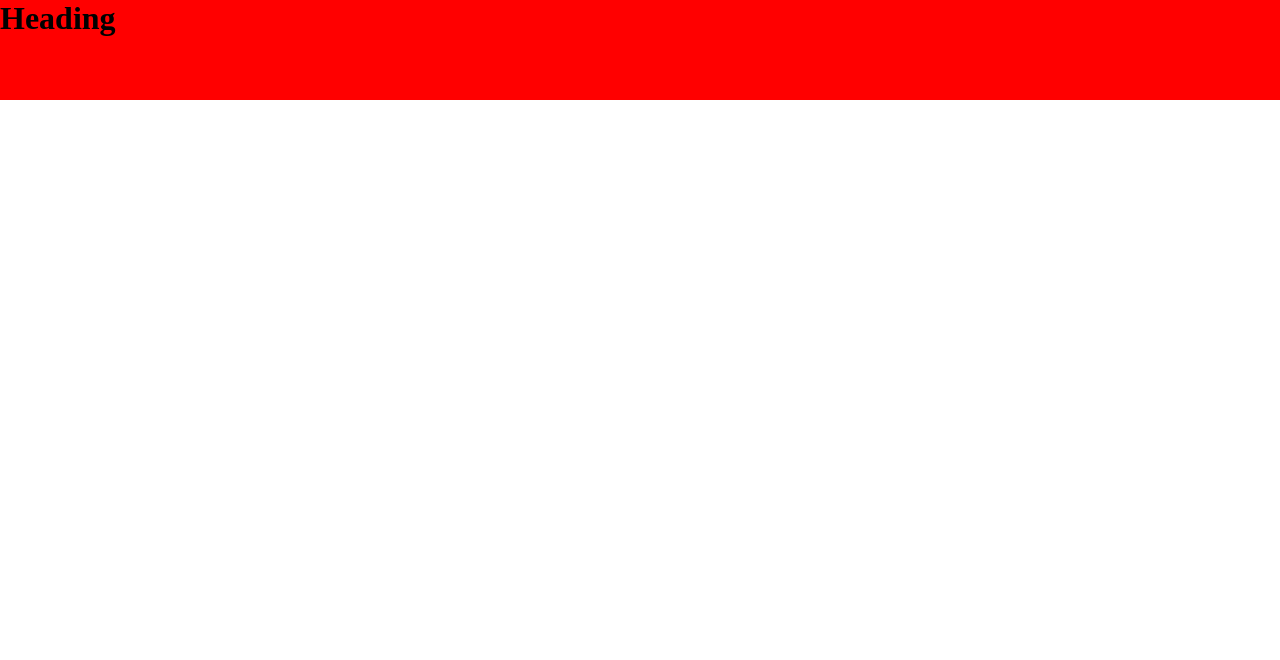
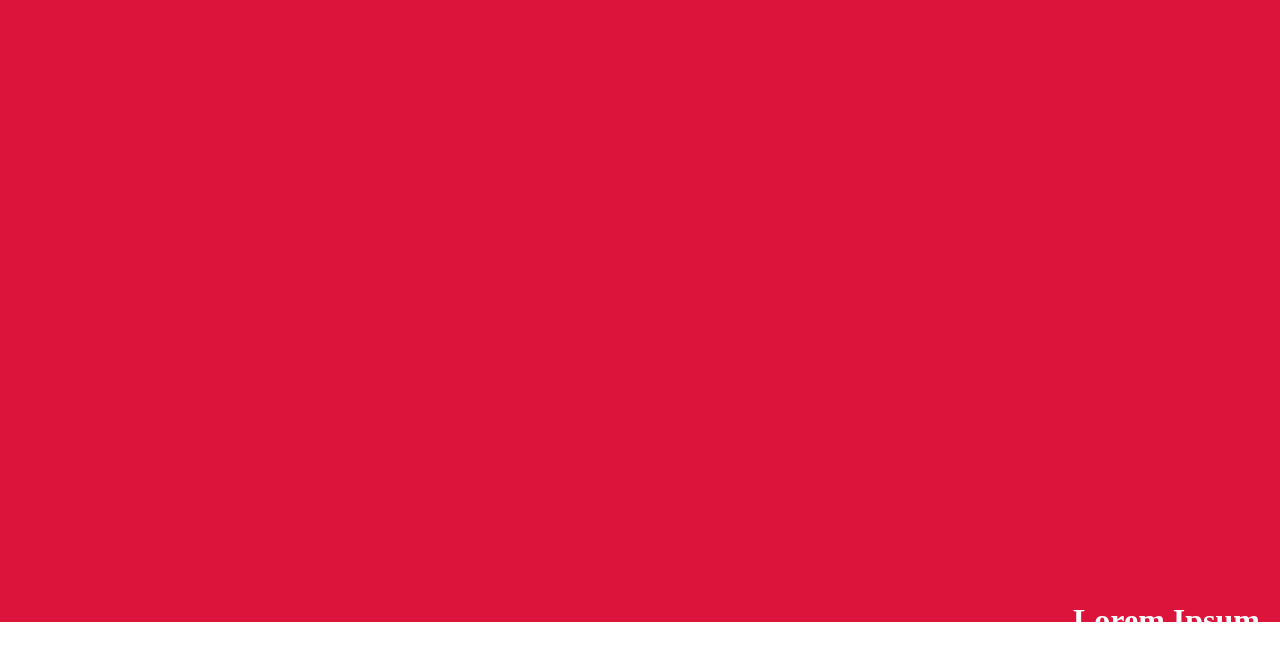
Before and after one commit to sanskarpareek14/FullStack, a plain HTML site: page index.html in a window 1280 px wide. Drawn offline with Linux system fonts and the light colour scheme.

Commit message:
Positioning caveat

```diff
--- a/index.html
+++ b/index.html
@@ -8,25 +8,25 @@
     <title>CSS</title>
     <style>
         * {
-            margin: 0px;
-            padding: 0px;
+            margin: 0;
+            padding: 0;
             box-sizing: border-box;
-            text-decoration: none;
         }
 
-        .parent {
-            background-color: red;
-            height: 100px;
-            font-size: 1.5 em;
+        h1 {
+            background-color: crimson;
+            color: #ffff;
+            height: 50vh;
+            text-align: right;
+            padding: 20px;
+            padding-top: 47%;
         }
     </style>
 </head>
 
 <body>
-    <div class="parent">
-        <h1>Heading
-        </h1>
-    </div>
+    <!-- Positioning -->
+    <h1>Lorem Ipsum</h1>
 </body>
 
 </html>
```
